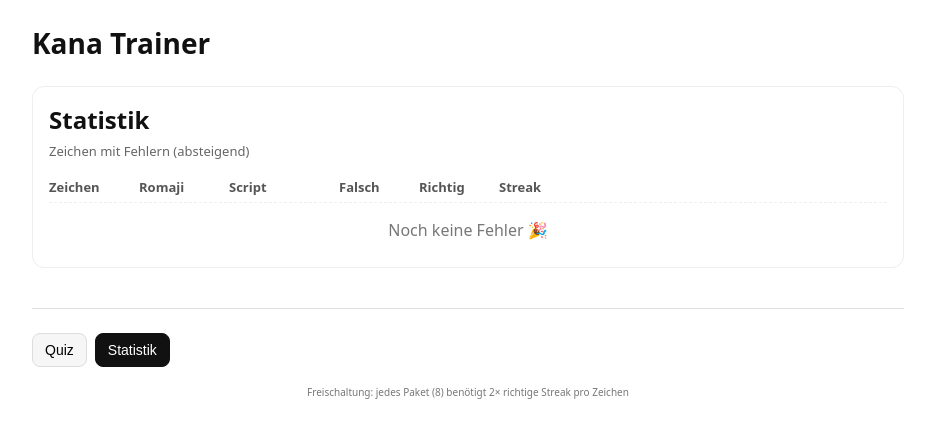
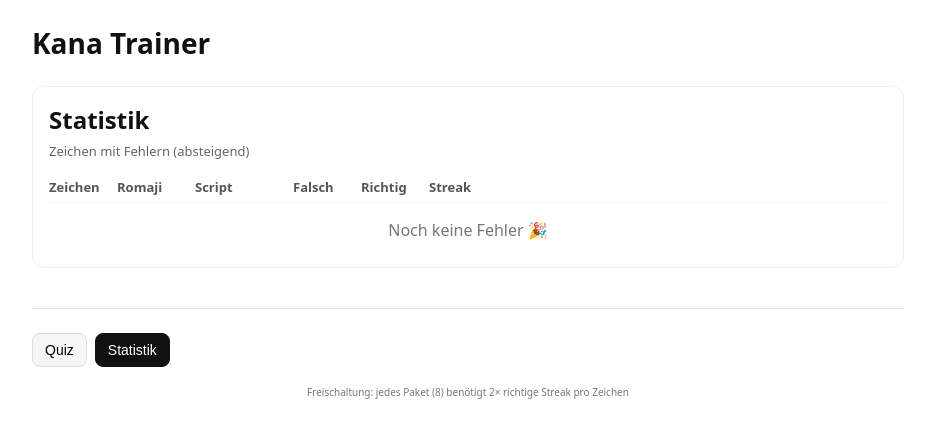
Before and after one commit to dkl3in/kana-trainer, a Vue app: page / in a window 1280 px wide. Both pictures are taken after a click on the button "Statistik". Shown: the top 438 px of the page, without its empty margins (172-1107 px from the left). Built offline with nearby package versions, Linux system fonts and the light colour scheme.

Commit message:
add scroll wrapper

```diff
--- a/src/App.vue
+++ b/src/App.vue
@@ -46,6 +46,7 @@
       <h2 class="stats__title">Statistik</h2>
       <p class="stats__subtitle">Zeichen mit Fehlern (absteigend)</p>
 
+      <div class="stats__scroll">
         <div class="stats__table">
           <div class="stats__row stats__row--head">
             <div>Zeichen</div>
@@ -67,6 +68,7 @@
 
           <div v-if="wrongList.length === 0" class="stats__empty">
             Noch keine Fehler 🎉
+          </div>
         </div>
       </div>
     </section>
--- a/src/style.css
+++ b/src/style.css
@@ -286,15 +286,21 @@ body {
   font-size: 13px;
 }
 
+.stats__scroll {
+  overflow-x: auto;
+  -webkit-overflow-scrolling: touch;
+}
+
 .stats__table {
   display: grid;
   gap: 6px;
+  min-width: 480px;
 }
 
 .stats__row {
   display: grid;
-  grid-template-columns: 80px 80px 100px 70px 70px 70px;
-  gap: 10px;
+  grid-template-columns: 60px 70px 90px 60px 60px 60px;
+  gap: 8px;
   align-items: center;
   font-size: 13px;
   padding: 6px 0;
```
Lines whose indentation alone changed are shown as unchanged.
